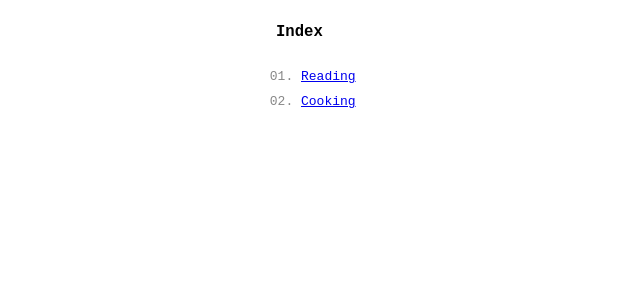
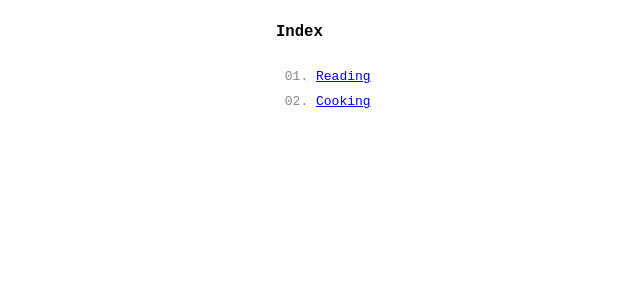
Before and after one commit to wrttn/wrttn.github.io, a Jekyll site: the page built from index.md, in a window 1280 px wide. Shown: the top 300 px of the page, without its empty margins (52-692 px from the left). Built offline with Jekyll 4.4.1, drawn with Linux system fonts in a browser that asks for light colours.

Commit message:
Update default.html

```diff
--- a/_layouts/default.html
+++ b/_layouts/default.html
@@ -39,7 +39,7 @@ body {
 
 /* ul { padding-left: 25px; } */
 ul.index {
-  padding-left: 25px;
+  /*padding-left: 25px; */
   /*columns:2;*/
   line-height: 20px;
 }
```
